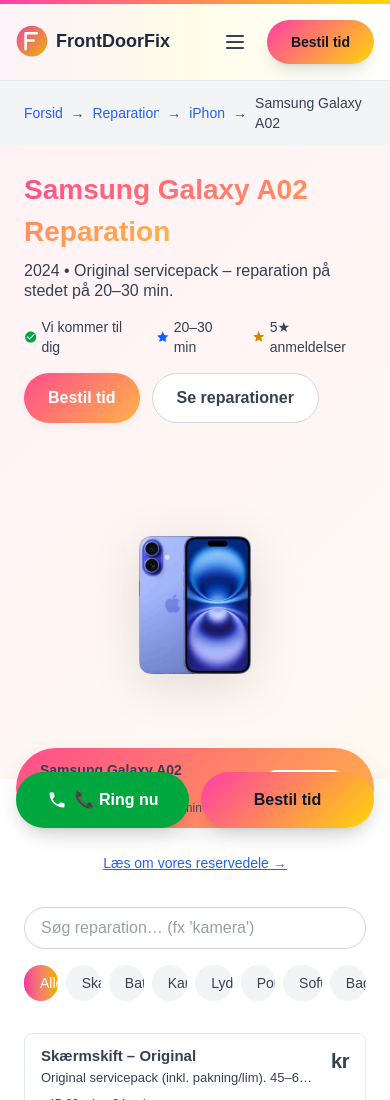
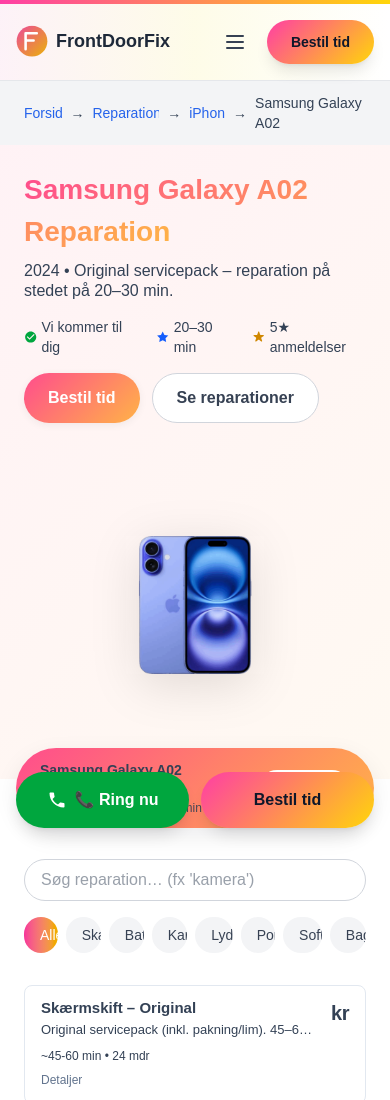
Before and after one commit to hamzaalrachid1-cyber/frontdoorfix, a Next.js app: page /reparationer/samsung/galaxy-a02 in a window 390 px wide. Shown: the top 1100 px of the page. Built offline with nearby package versions, Linux system fonts and the light colour scheme.

Commit message:
Clean up model pages: remove reservedele link for cleaner mobile view

```diff
--- a/src/components/repairs/ModelRepairPage.tsx
+++ b/src/components/repairs/ModelRepairPage.tsx
@@ -241,17 +241,9 @@
         {/* Repairs & Prices - New Simple Structure */}
         <section id="rep-list" className="pt-4 pb-6 sm:pt-6 sm:pb-8 bg-white">
           <div className="mx-auto max-w-6xl px-6">
-            <h2 className="text-2xl md:text-3xl font-extrabold tracking-tight text-slate-900 mb-6 text-center" id="dele">
+            <h2 className="text-2xl md:text-3xl font-extrabold tracking-tight text-slate-900 mb-8 text-center" id="dele">
               Reparationer & Priser
             </h2>
-            <div className="text-center mb-8">
-              <a
-                href="/reservedele"
-                className="transition-colors text-sm font-medium underline"
-              >
-                Læs om vores reservedele →
-              </a>
-            </div>
 
 
             {/* Filters & Search */}
```
